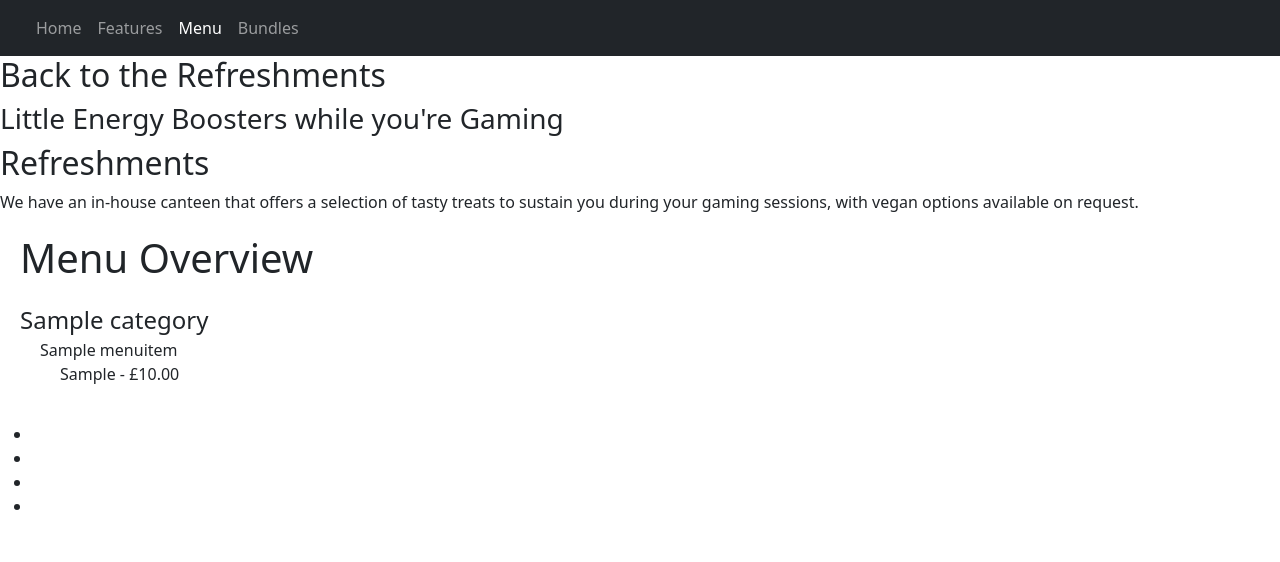
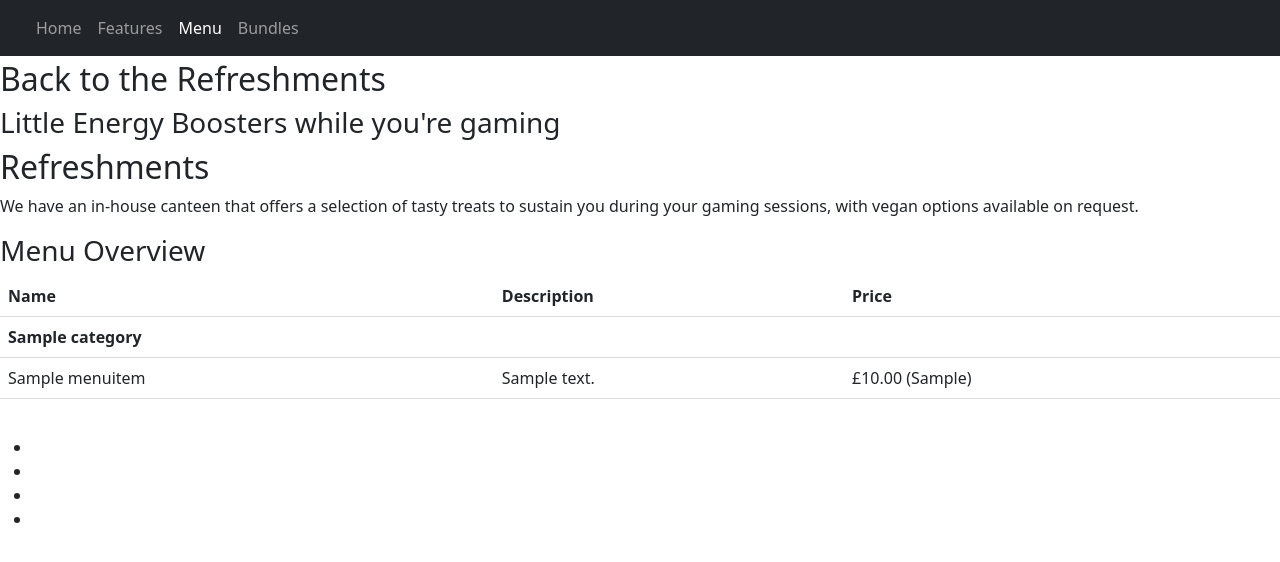
Before and after one commit to LeighAllenDev/BTTAv2, a Django app: page /menu/ in a window 1280 px wide. Shown: the top 562 px of the page. Run offline with Django 4.2, Linux system fonts and the light colour scheme; tables that the repository leaves empty hold one stand-in row (values such as "Sample post").

Commit message:
feat: make menu items show in a table

```diff
--- a/menu/templates/menu/menu.html
+++ b/menu/templates/menu/menu.html
@@ -1,54 +1,90 @@
-{% extends 'base.html' %}
-{% block content %}
+{% extends 'base.html' %} {% block content %}
 <style>
-    .menu-container {
-        margin: 20px;
+    table {
+    width: 100%;
+    border-collapse: collapse;
+    margin-bottom: 20px;
 }
+
+th, td {
+    text-align: left;
+    padding: 8px;
+    border-bottom: 1px solid #ddd;
+}
+
 .category-name {
-        font-size: 24px;
-        margin-top: 20px;
+    margin-top: 30px;
 }
-    .menu-item {
-        margin-left: 20px;
-    }
-    .option {
-        margin-left: 40px;
-    }
+
 </style>
 <section id="refreshments-hero">
   <div class="cover-text">
     <h2>Back to the Refreshments</h2>
-        <h3>Little Energy Boosters while you're Gaming</h3>
+    <h3>Little Energy Boosters while you're gaming</h3>
   </div>
 </section>
 <section class="description">
   <div>
     <div>
       <h2 class="subtitle">Refreshments</h2>
-            <p>We have an in-house canteen that offers a selection of tasty treats to sustain you during your gaming sessions, with vegan options available on request.</p>
+      <p>
+        We have an in-house canteen that offers a selection of tasty treats to
+        sustain you during your gaming sessions, with vegan options available on
+        request.
+      </p>
     </div>
   </div>
 </section>
 <section id="pricing">
   <div class="menu-container">
-        <h1>Menu Overview</h1>
+    <h3>Menu Overview</h3>
+    <table>
+        <thead>
+            <tr>
+                <th>Name</th>
+                <th>Description</th>
+                <th>Price</th>
+            </tr>
+        </thead>
+        <tbody>
             {% for category in categories %}
-            <div class="category-name">{{ category.name }}</div>
+                <!-- Optional: Category as a header row -->
+                <tr class="category-header">
+                    <th colspan="3">{{ category.name }}</th>
+                </tr>
                 {% for item in category.menuitems.all %}
-                <div class="menu-item">{{ item.name }}</div>
+                    <!-- Assuming each item might have multiple options/sizes -->
                     {% for option in item.options.all %}
-                    <div class="option">{{ option.size }} - £{{ option.price }}</div>
+                        <tr>
+                            <!-- Show item name and description only on the first option -->
+                            {% if forloop.first %}
+                                <td rowspan="{{ item.options.all.count }}">{{ item.name }}</td>
+                                <td rowspan="{{ item.options.all.count }}">{{ item.description }}</td>
+                            {% endif %}
+                            <td>£{{ option.price }} ({{ option.size }})</td>
+                        </tr>
                     {% empty %}
-                    <div class="option">No options available</div>
+                        <!-- If there are no options, just show the item without price/size -->
+                        <tr>
+                            <td>{{ item.name }}</td>
+                            <td>{{ item.description }}</td>
+                            <td>N/A</td>
+                        </tr>
                     {% endfor %}
                 {% empty %}
-                <div>No menu items available</div>
+                    <tr>
+                        <td colspan="3">No menu items available</td>
+                    </tr>
                 {% endfor %}
             {% empty %}
-            <div>No categories available</div>
+                <tr>
+                    <td colspan="3">No categories available</td>
+                </tr>
             {% endfor %}
+        </tbody>
+    </table>
+
   </div>
-
 </section>
 
 {% endblock content %}
--- /dev/null
+++ b/static/css/style.css
@@ -0,0 +1,15 @@
+table {
+    width: 100%;
+    border-collapse: collapse;
+    margin-bottom: 20px;
+}
+
+th, td {
+    text-align: left;
+    padding: 8px;
+    border-bottom: 1px solid #ddd;
+}
+
+.category-name {
+    margin-top: 30px;
+}
--- a/templates/base.html
+++ b/templates/base.html
@@ -17,10 +17,17 @@
     <link href="https://cdn.jsdelivr.net/npm/bootstrap@5.0.1/dist/css/bootstrap.min.css" rel="stylesheet"
         integrity="sha384-+0n0xVW2eSR5OomGNYDnhzAbDsOXxcvSN1TPprVMTNDbiYZCxYbOOl7+AMvyTG2x" crossorigin="anonymous">
 
+    <link rel="stylesheet" href="{% static 'css/style.css' %}">
+
     <title>Back To The Arcade (again)</title>
 </head>
 <body>
-    <nav class="navbar navbar-expand-lg navbar-dark bg-dark">
+  <style>
+    body {
+      margin-top: 60px;
+    }
+  </style>
+    <nav class="navbar fixed-top navbar-expand-lg navbar-dark bg-dark">
         <div class="container-fluid">
           <a class="navbar-brand" href="#"></a>
           <button class="navbar-toggler" type="button" data-bs-toggle="collapse" data-bs-target="#navbarNav" aria-controls="navbarNav" aria-expanded="false" aria-label="Toggle navigation">
```
Lines whose indentation alone changed are shown as unchanged.
